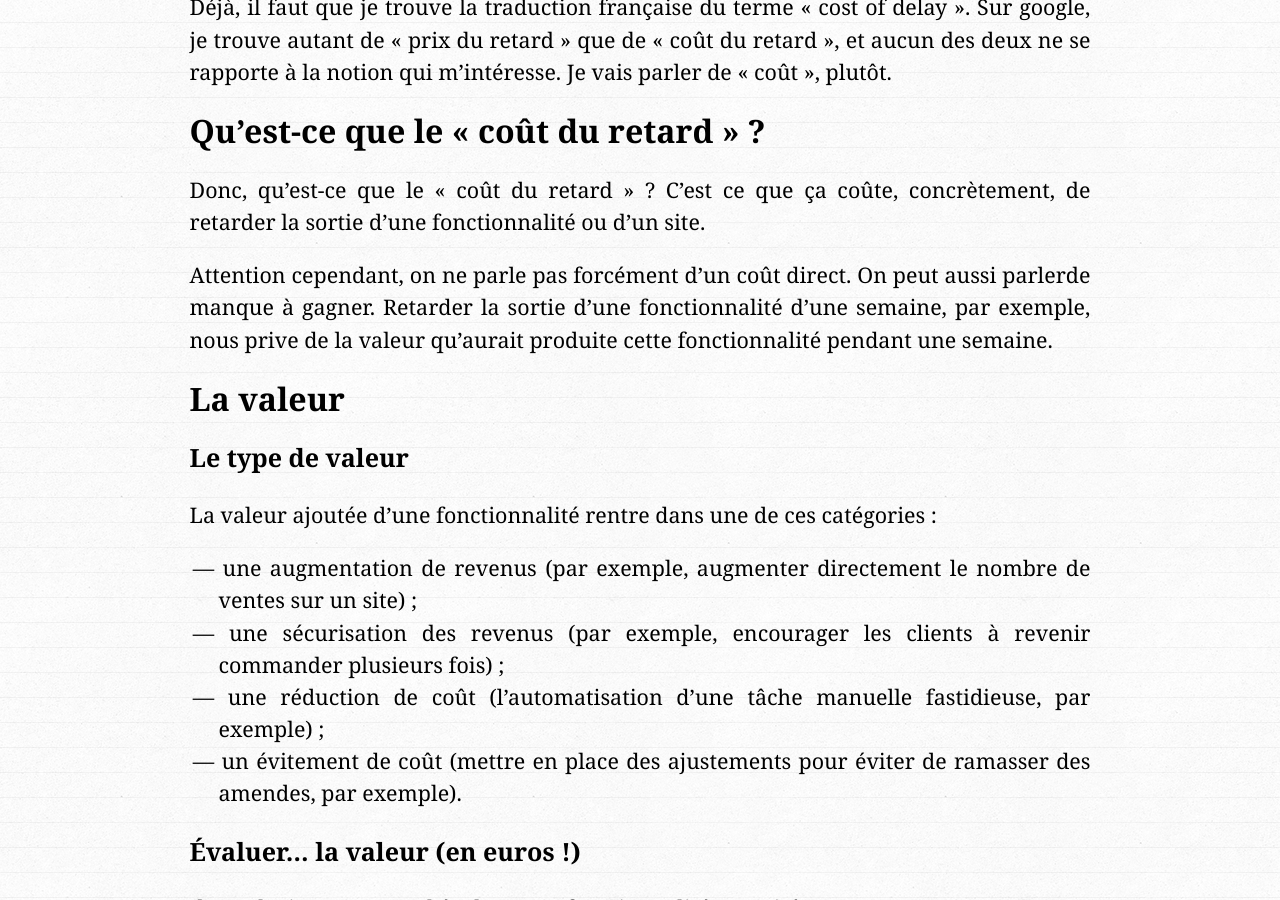
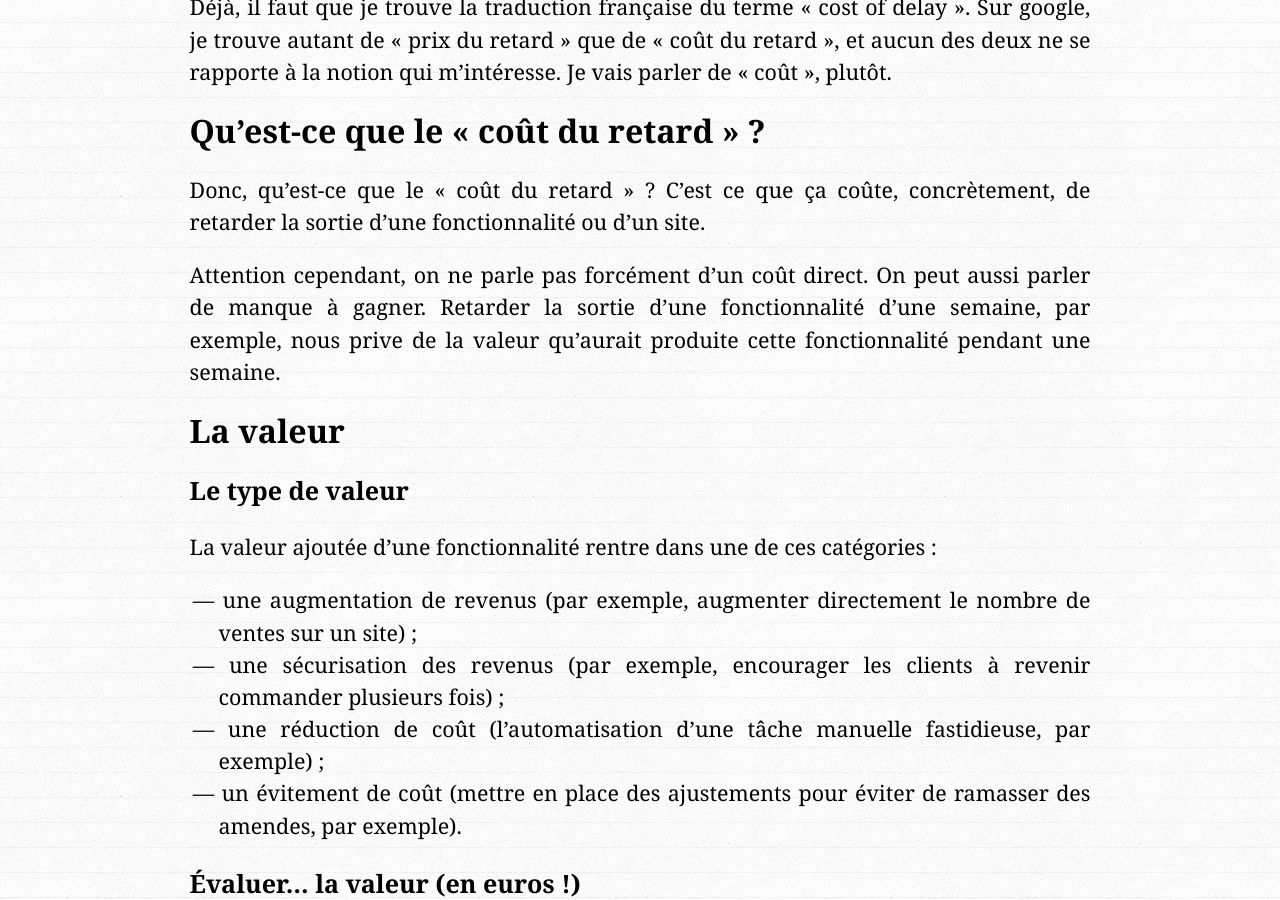
Before and after one commit to tut-tuuut/tut-tuuut.github.io, a Jekyll site: the page built from _posts/2014-05-03-mix-it-2014.md, in a window 1280 px wide and 900 px high, scrolled down 538 px. Built offline with Jekyll 4.4.1, drawn with Linux system fonts in a browser that asks for light colours; Markdown is read by kramdown in place of the engine named in the settings.

Commit message:
Fix: typo

```diff
--- a/_posts/2014-05-03-mix-it-2014.md
+++ b/_posts/2014-05-03-mix-it-2014.md
@@ -14,7 +14,7 @@ Déjà, il faut que je trouve la traduction française du terme « cost of dela
 
 Donc, qu'est-ce que le « coût du retard » ? C'est ce que ça coûte, concrètement, de retarder la sortie d'une fonctionnalité ou d'un site.
 
-Attention cependant, on ne parle pas forcément d'un coût direct. On peut aussi parlerde manque à gagner. Retarder la sortie d'une fonctionnalité d'une semaine, par exemple, nous prive de la valeur qu'aurait produite cette fonctionnalité pendant une semaine.
+Attention cependant, on ne parle pas forcément d'un coût direct. On peut aussi parler de manque à gagner. Retarder la sortie d'une fonctionnalité d'une semaine, par exemple, nous prive de la valeur qu'aurait produite cette fonctionnalité pendant une semaine.
 
 ## La valeur
 
```
